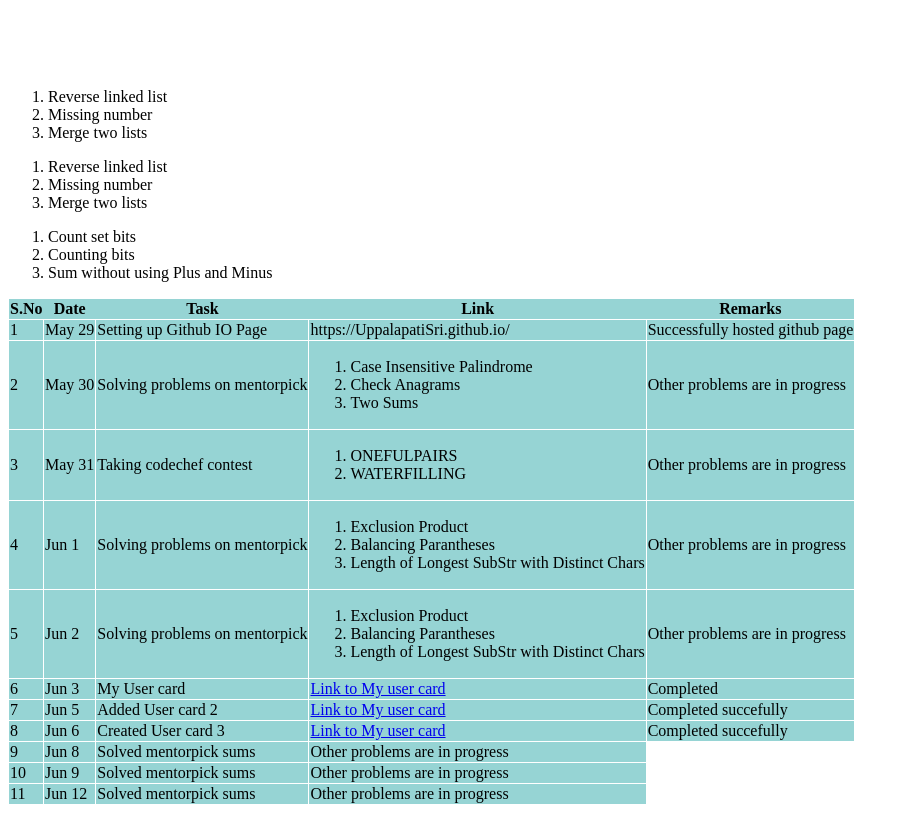
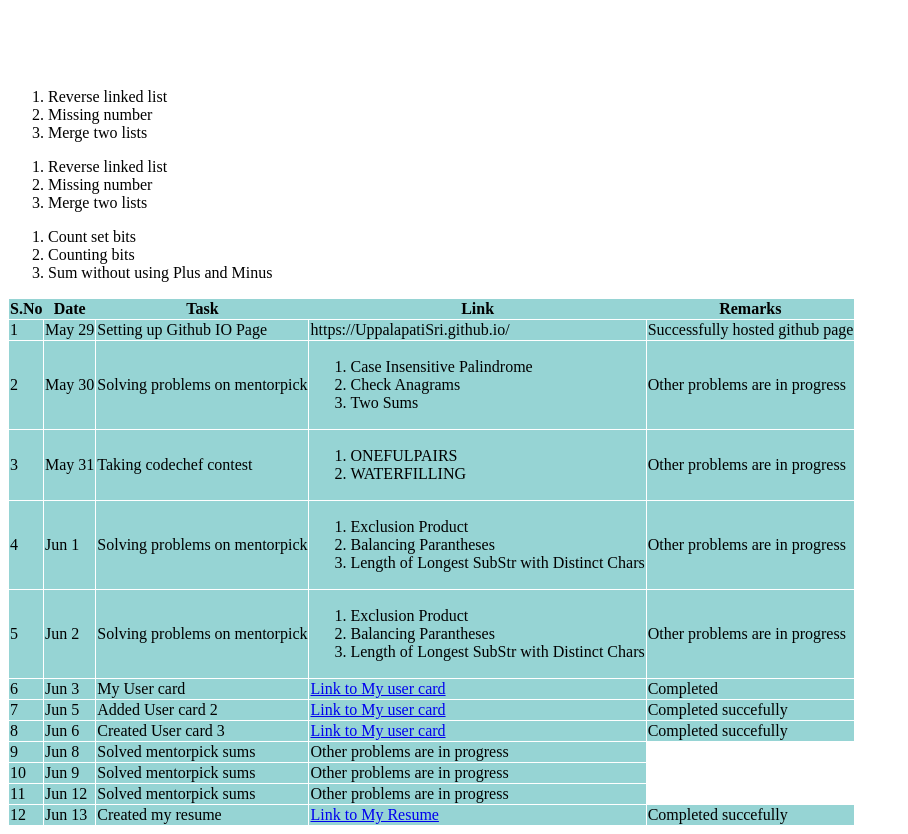
Before and after one commit to UppalapatiSri/UppalapatiSri.github.io, a plain HTML site: page index.html in a window 1280 px wide. Shown: the whole page, without its empty margins (0-908 px from the left). Before the commit the page ends 813 px from the top, so only its background shows below. Drawn offline with Linux system fonts and the light colour scheme.

Commit message:
index updated

```diff
--- a/index.html
+++ b/index.html
@@ -129,6 +129,14 @@
 <td>Other problems are in progress</td>
 
 </tr>
+<tr>
+    <td>12</td>
+    <td>Jun 13</td>
+    <td>Created my resume</td>
+    <td><a href = "./resume.html">Link to My Resume</a></td>
+    <td>Completed succefully</td>
+
+</tr>
     </table>
     <script src="script.js"></script>
 </body>
```
